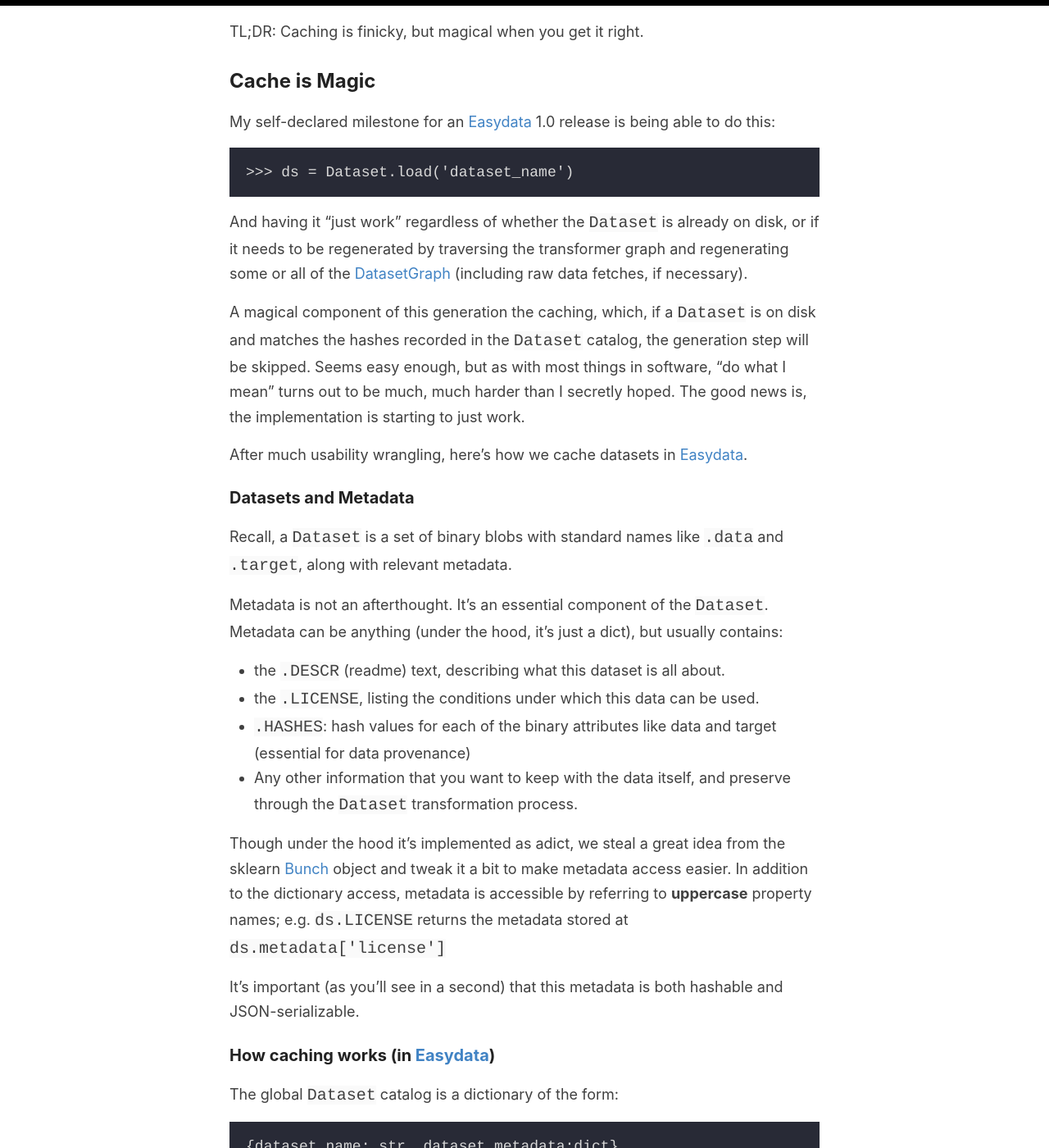
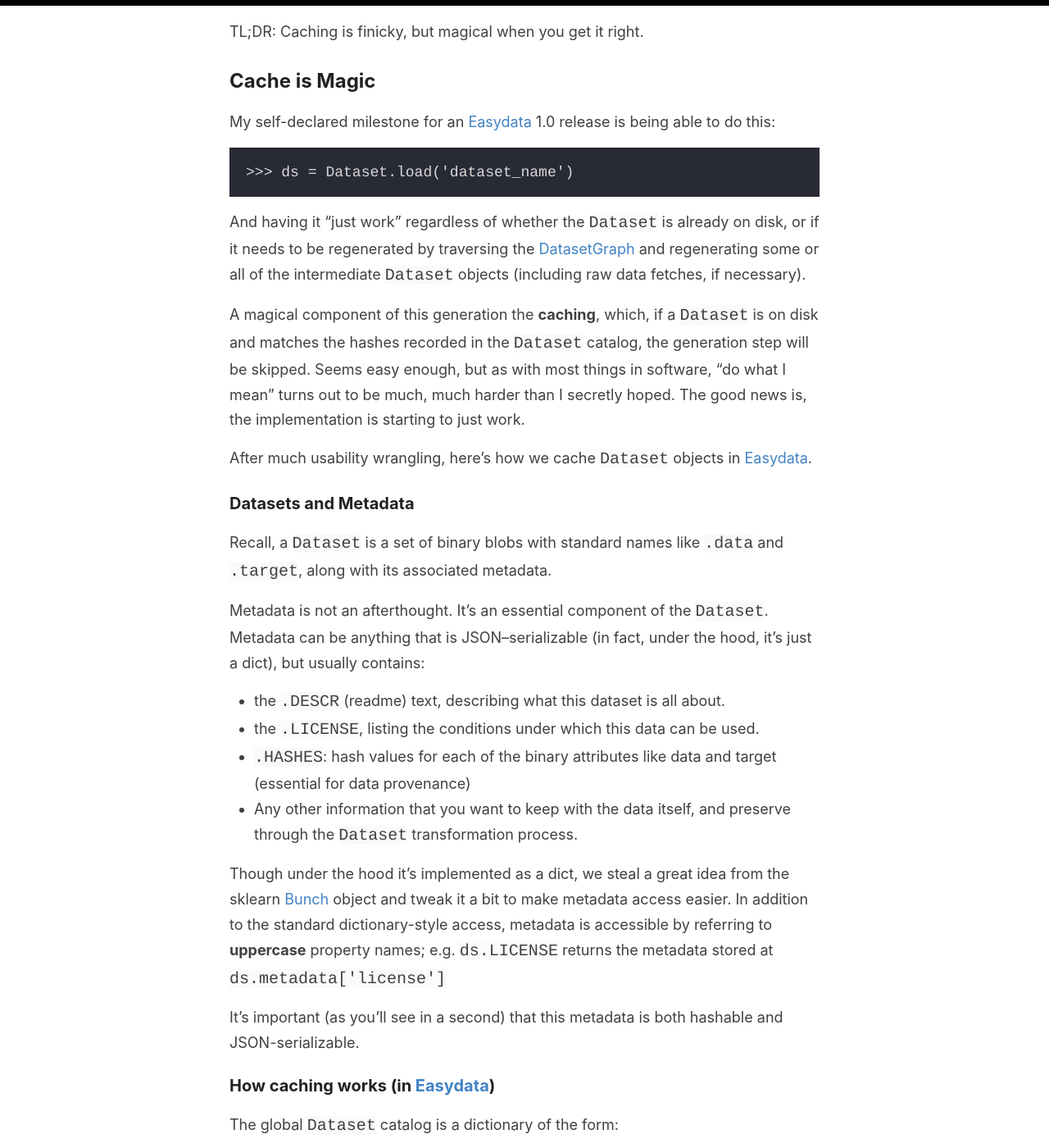
Before and after one commit to hackalog/hackalog.github.io, a Jekyll site: the page built from _posts/2020-05-06-cache-magic.md, in a window 1280 px wide and 1400 px high, scrolled down 318 px. Shown: the whole window at 82% size. Built offline with Jekyll 4.4.1, drawn with Linux system fonts in a browser that asks for light colours; some of the changed text lies outside the part shown.

Commit message:
edits for clarity

````diff
--- a/_posts/2020-05-06-cache-magic.md
+++ b/_posts/2020-05-06-cache-magic.md
@@ -12,28 +12,28 @@
 ```
 >>> ds = Dataset.load('dataset_name')
 ```
-And having it “just work” regardless of whether the `Dataset` is already on disk, or if it needs to be regenerated by traversing the transformer graph and regenerating some or all of the [DatasetGraph] (including raw data fetches, if necessary).
+And having it “just work” regardless of whether the `Dataset` is already on disk, or if it needs to be regenerated by traversing the [DatasetGraph] and regenerating some or all of the intermediate `Dataset` objects (including raw data fetches, if necessary).
 
 [easydata]: https://github.com/hackalog/easydata
 [datasetgraph]: /dataset-graph
 [reproallthethings]: https://github.com/acwooding/reproallthethings
 
-A magical component of this generation the caching, which, if a `Dataset` is on disk and matches the hashes recorded in the `Dataset` catalog, the generation step will be skipped. Seems easy enough, but as with most things in software, “do what I mean” turns out to be much, much harder than I secretly hoped. The good news is, the implementation is starting to just work.
+A magical component of this generation the **caching**, which, if a `Dataset` is on disk and matches the hashes recorded in the `Dataset` catalog, the generation step will be skipped. Seems easy enough, but as with most things in software, “do what I mean” turns out to be much, much harder than I secretly hoped. The good news is, the implementation is starting to just work.
 
-After much usability wrangling, here’s how we cache datasets in [Easydata].
+After much usability wrangling, here’s how we cache `Dataset` objects in [Easydata].
 
 ### Datasets and Metadata
 
-Recall, a `Dataset` is a set of binary blobs with standard names like `.data` and `.target`, along with relevant metadata.
+Recall, a `Dataset` is a set of binary blobs with standard names like `.data` and `.target`, along with its associated metadata.
 
-Metadata is not an afterthought. It’s an essential component of the `Dataset`. Metadata can be anything (under the hood, it’s just a dict), but usually contains:
+Metadata is not an afterthought. It’s an essential component of the `Dataset`. Metadata can be anything that is JSON--serializable (in fact, under the hood, it’s just a dict), but usually contains:
 
 * the `.DESCR` (readme) text, describing what this dataset is all about.
 * the `.LICENSE`, listing the conditions under which this data can be used.
 * `.HASHES`: hash values for each of the binary attributes like data and target (essential for data provenance)
 * Any other information that you want to keep with the data itself, and preserve through the `Dataset` transformation process.
 
-Though under the hood it’s implemented as adict, we steal a great idea from the sklearn [Bunch] object and tweak it a bit to make metadata access easier. In addition to the dictionary access, metadata is accessible by referring to **uppercase** property names; e.g.  `ds.LICENSE` returns the metadata stored at `ds.metadata['license']`
+Though under the hood it’s implemented as a dict, we steal a great idea from the sklearn [Bunch] object and tweak it a bit to make metadata access easier. In addition to the standard dictionary-style access, metadata is accessible by referring to **uppercase** property names; e.g.  `ds.LICENSE` returns the metadata stored at `ds.metadata['license']`
 
 It’s important (as you’ll see in a second) that this metadata is both hashable and JSON-serializable.
 
@@ -61,5 +61,7 @@
 
 The end result is that we can accumulate multiple versions of a `Dataset` in the cache directory, and continue to use them so long as we have the disk space.
 
+At some point, we'd love for this cache to be shared within a workgroup, but that's a feature for another day.
+
 [bunch]: https://github.com/adrinjalali/scikit-learn/blob/bea2e2414f93fdf4558f1288377d2aa0351727b4/sklearn/utils/__init__.py#L60-L80
 [easydata]: https://github.com/hackalog/easydata
````
Also changed, not shown: other parts of _posts/2020-05-06-cache-magic.md (+3 -3 lines), _posts/2021-05-25-changes.md (added, +121 -0 lines).
